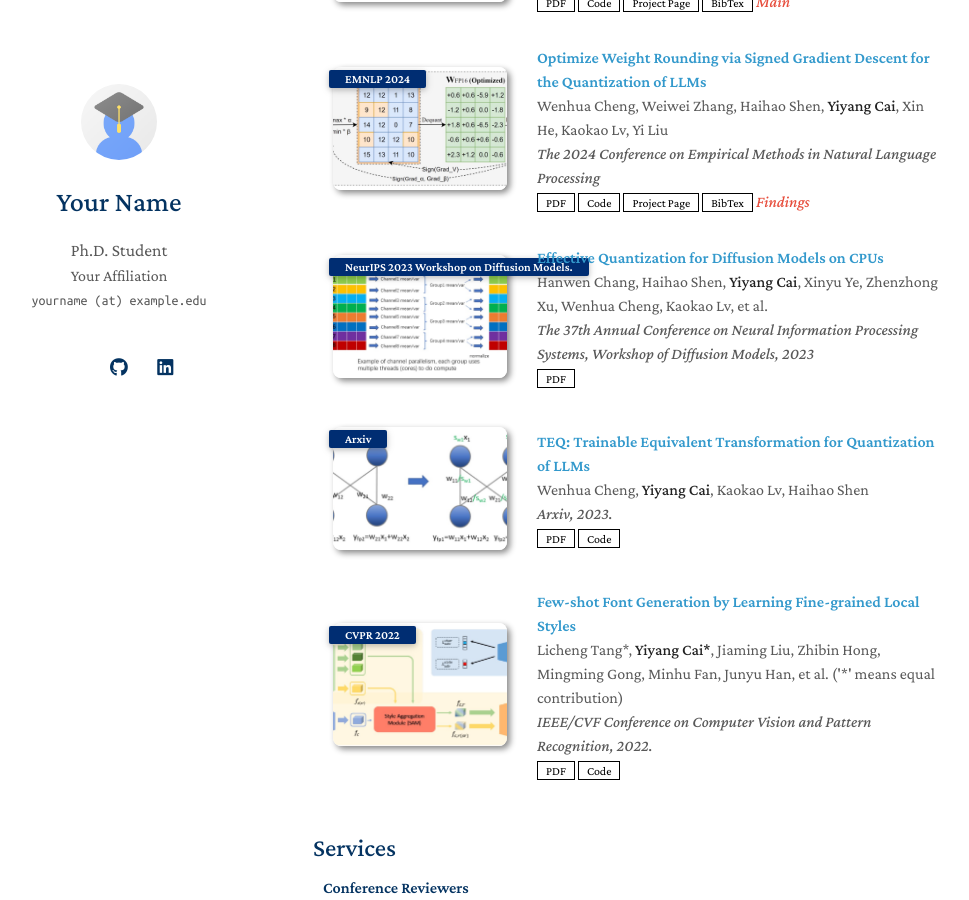
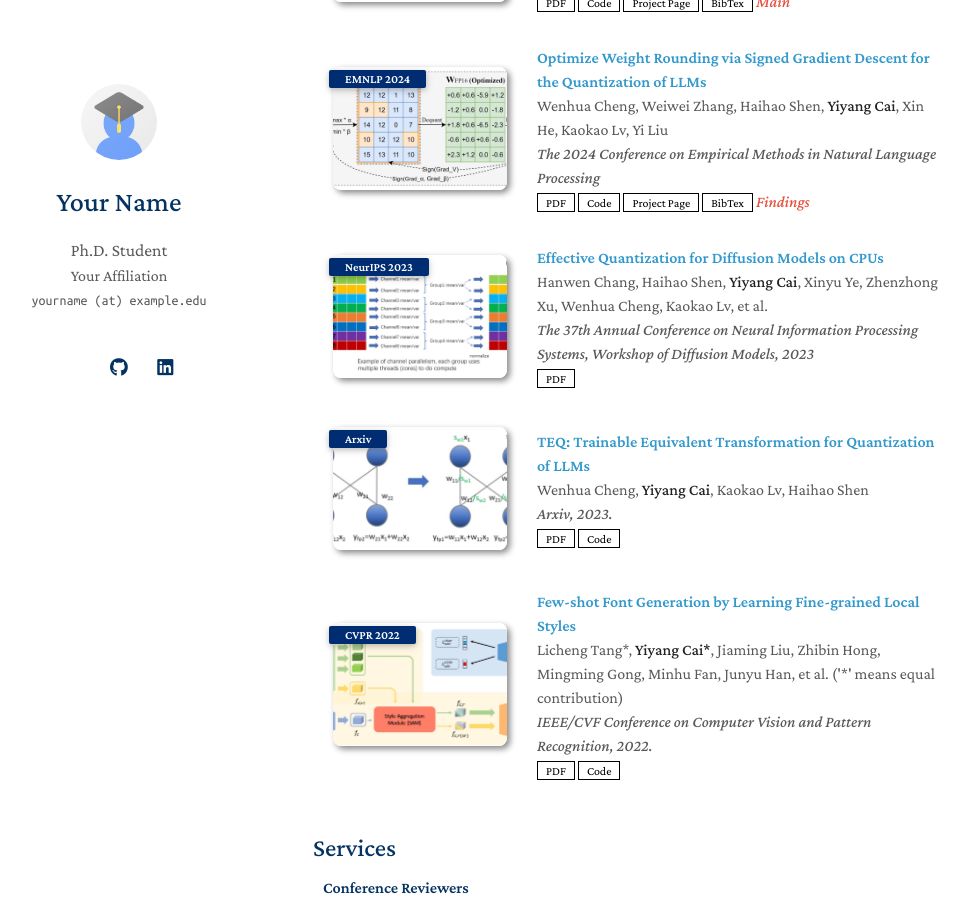
Before and after one commit to YIYANGCAI/YIYANGCAI.github.io, a Jekyll site: the page built from index.md, in a window 1280 px wide and 900 px high, scrolled down 1009 px. Shown: the whole window, without its empty margins (157-1126 px from the left). Built offline with Jekyll 4.4.1, drawn with Linux system fonts in a browser that asks for light colours; a style sheet for code colours, icons or effects is not loaded; our own code applies the rules of GitHub Pages for plain Markdown files.

Commit message:
Update publications.yml

```diff
--- a/_data/publications.yml
+++ b/_data/publications.yml
@@ -34,7 +34,7 @@ main:
 
   - title: "Effective Quantization for Diffusion Models on CPUs"
     authors: Hanwen Chang, Haihao Shen, <strong>Yiyang Cai</strong>, Xinyu Ye, Zhenzhong Xu, Wenhua Cheng, Kaokao Lv, et al.
-    conference_short: NeurIPS 2023 Workshop on Diffusion Models.
+    conference_short: NeurIPS 2023
     conference: The 37th Annual Conference on Neural Information Processing Systems, Workshop of Diffusion Models, 2023
     pdf: https://arxiv.org/pdf/2311.16133
     # page: https://class-il.mpi-inf.mpg.de/mnemonics/
```
